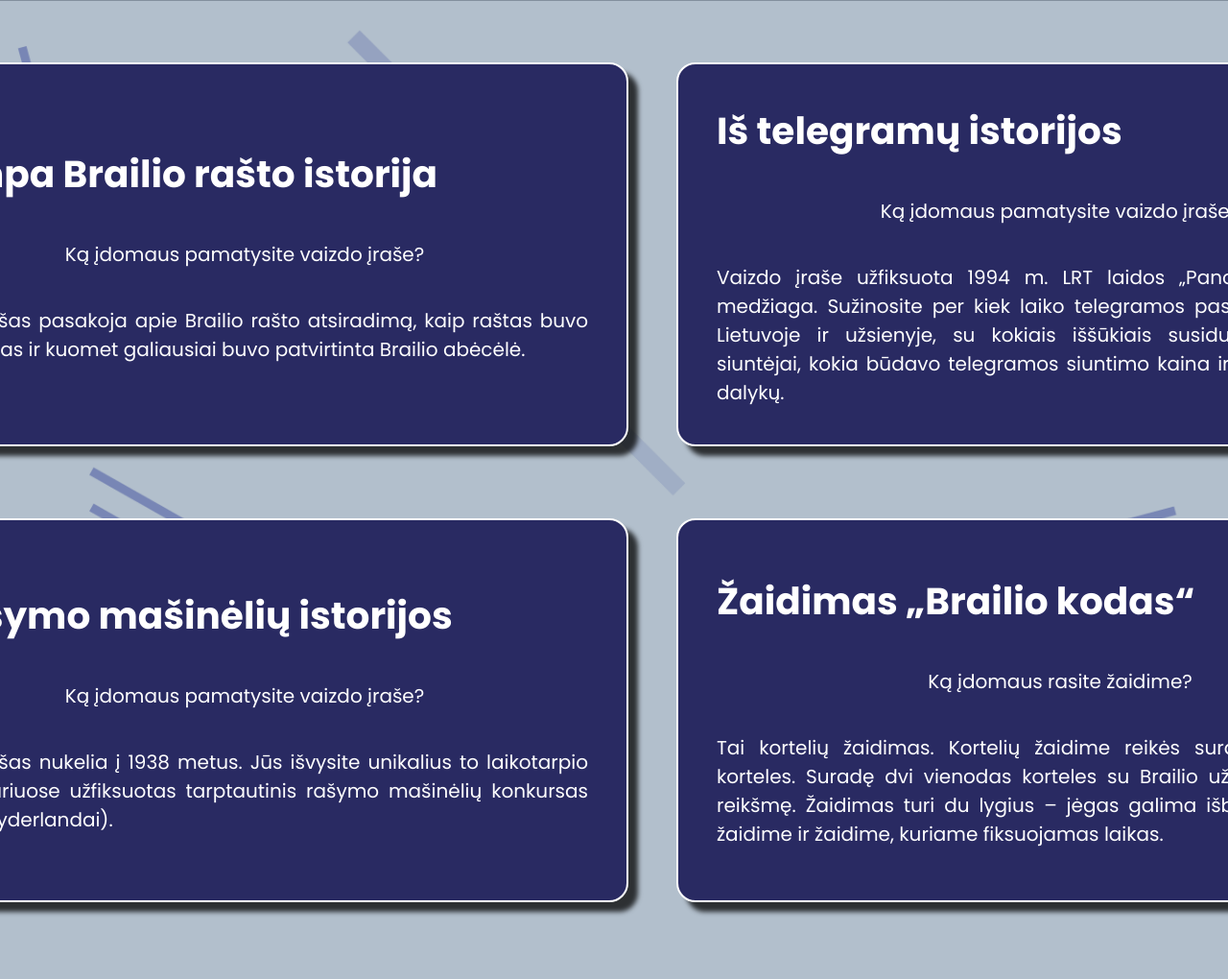
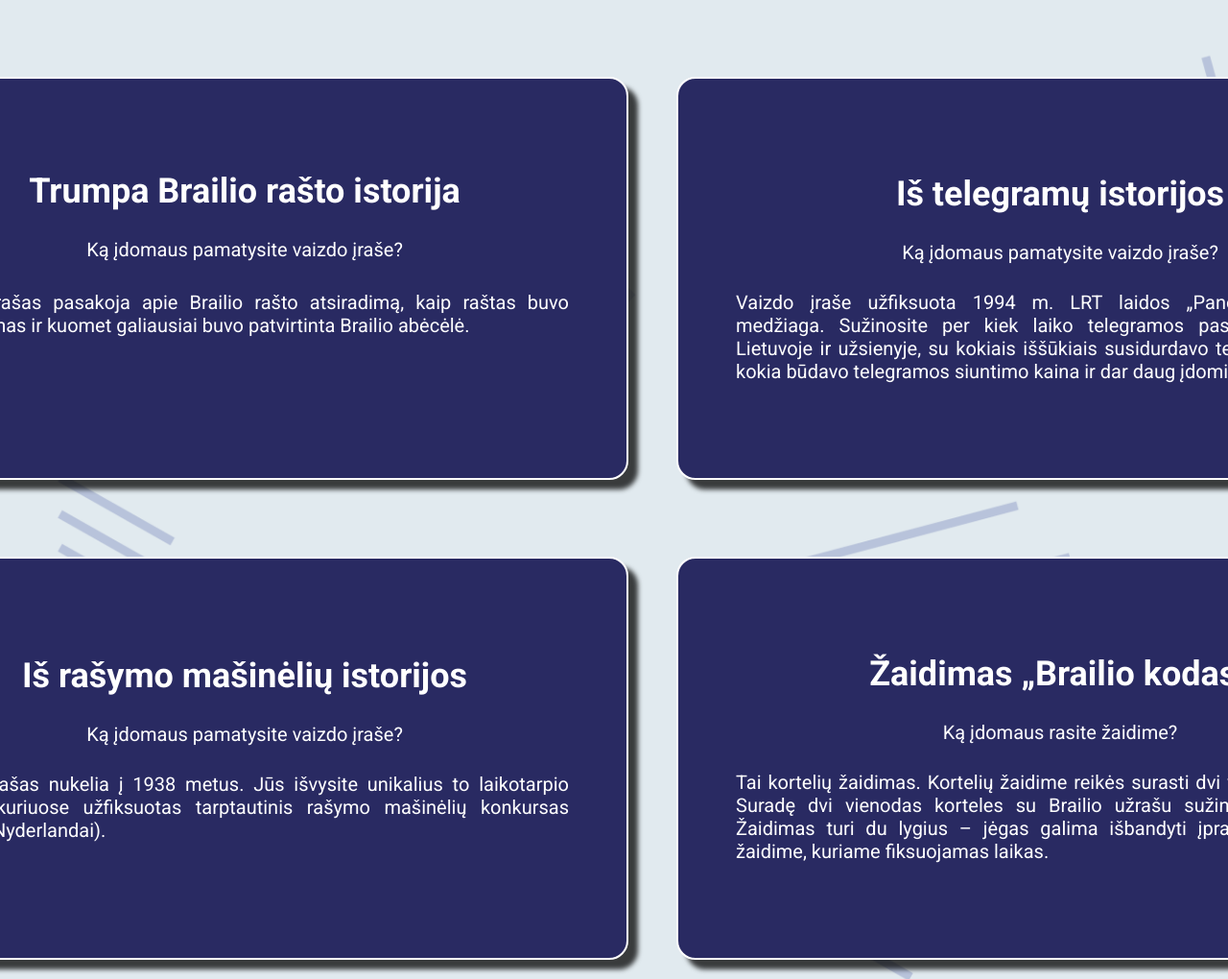
Before and after one commit to ProjectLibrarySim/Exposition-One, a website: page pages/main_second.html in a window 1280 px wide. Shown: the top 1020 px of the page at 96% size. Drawn offline with Linux system fonts and the light colour scheme; files that its build step writes are made by us from their sources.

Commit message:
12 - made style modifications where needed

```diff
--- a/pages/main_second.html
+++ b/pages/main_second.html
@@ -17,13 +17,13 @@
              </button>
            </a>
         </div>
-          <div class="">
+          <div class="row">
             <div>
               <a href="theme_one.html">
                 <button class="main_menu_button">
-                  <h2>Trumpa Brailio rašto istorija</h2><br>
-                  <p>Ką įdomaus pamatysite vaizdo įraše?</p><br>
-                  <p>Vaizdo įrašas pasakoja apie Brailio rašto atsiradimą, kaip raštas buvo tobulinamas ir kuomet galiausiai buvo patvirtinta Brailio abėcėlė.</p>
+                  <h2 id="special">Trumpa Brailio rašto istorija</h2><br>
+                  <p  id="center" class="special2">Ką įdomaus pamatysite vaizdo įraše?</p>
+                  <p class="special3">Vaizdo įrašas pasakoja apie Brailio rašto atsiradimą, kaip raštas buvo tobulinamas ir kuomet galiausiai buvo patvirtinta Brailio abėcėlė.</p>
                 </button>
               </a>
             </div>
@@ -31,18 +31,18 @@
               <a href="theme_two.html">
                 <button class="main_menu_button">
                   <h2>Iš rašymo mašinėlių istorijos</h2><br>
-                  <p>Ką įdomaus pamatysite vaizdo įraše?</p><br>
-                  <p>Vaizdo įrašas nukelia į 1938 metus. Jūs išvysite unikalius to laikotarpio kadrus, kuriuose užfiksuotas tarptautinis rašymo mašinėlių konkursas Hagoje (Nyderlandai).</p>
+                  <p id="center">Ką įdomaus pamatysite vaizdo įraše?</p><br>
+                  <p class="special4">Vaizdo įrašas nukelia į 1938 metus. Jūs išvysite unikalius to laikotarpio kadrus, kuriuose užfiksuotas tarptautinis rašymo mašinėlių konkursas Hagoje (Nyderlandai).</p>
                 </button>
               </a>
             </div>
           </div>
-          <div class="">
+          <div class="row">
             <div>
               <a href="theme_three.html">
                 <button class="main_menu_button">
                   <h2>Iš telegramų istorijos</h2><br>
-                  <p>Ką įdomaus pamatysite vaizdo įraše?</p><br>
+                  <p id="center">Ką įdomaus pamatysite vaizdo įraše?</p><br>
                   <p>Vaizdo įraše užfiksuota 1994 m. LRT laidos „Panorama“ archyvinė medžiaga. Sužinosite per kiek laiko telegramos pasiekdavo adresatą Lietuvoje ir užsienyje, su kokiais iššūkiais susidurdavo telegramų siuntėjai, kokia būdavo telegramos siuntimo kaina ir dar daug įdomių dalykų.</p>
                 </button>
               </a>
@@ -51,7 +51,7 @@
               <a href="game_main.html">
                 <button class="main_menu_button">
                   <h2>Žaidimas „Brailio kodas“</h2><br>
-                  <p>Ką įdomaus rasite žaidime?</p><br>
+                  <p id="center">Ką įdomaus rasite žaidime?</p><br>
                   <p>Tai kortelių žaidimas. Kortelių žaidime reikės surasti dvi vienodas korteles. Suradę dvi vienodas korteles su Brailio užrašu sužinosite jų reikšmę. Žaidimas turi du lygius – jėgas galima išbandyti įprastame žaidime ir žaidime, kuriame fiksuojamas laikas.</p>
                 </button>
               </a>
--- a/scss/game/game_main.scss
+++ b/scss/game/game_main.scss
@@ -3,7 +3,7 @@
 .background_picture_game {
   width: 100%;
   height: 1080px;
-  background: url("../images/background/fonas.png") no-repeat;
+  background: url("../images/background/fonas2.png") no-repeat;
   background-position: center;
   background-size: cover;
 
--- a/scss/game/game_with_time.scss
+++ b/scss/game/game_with_time.scss
@@ -136,14 +136,14 @@ body{
   border-radius: 7px;
   background: $backgroundThemeThreeColor;
   // height: calc(100% / 4 - 30px);
-  justify-content: space-between;
+  justify-content: space-around;
   box-shadow: 0 3px 10px rgba(0,0,0,0.1);
 }
 .details p{
   font-size: 18px;
   height: 17px;
   padding-right: 18px;
-  border-right: 1px solid #ccc;
+  // border-right: 1px solid #ccc;
   color: $buttonBackground;
 }
 .details p span{
--- a/scss/main_menu/main_second.scss
+++ b/scss/main_menu/main_second.scss
@@ -5,7 +5,7 @@
 .background_picture_second {
   width: 100%;
   height: 1080px;
-  background: url("../images/background/fonas.png") no-repeat;
+  background: url("../images/background/fonas2.png") no-repeat;
   background-position: center;
   background-size: cover;
 
@@ -17,22 +17,59 @@
   width: 100%;
   height: 100%;
 
+  .row {
+    display: flex;
+    flex-direction: column;
+    justify-content: space-evenly;
+    height: 1080px;
+  }
+
   .main_menu_button {
     // width: 264px;
     // height: 100px;
     text-align: justify;
     width: 800px;
-    height: 400px;
-    font-size: 26px;
+    height: 420px;
+    font-size: 24px;
     border-radius: 20px;
     margin-right: 50px;
-    margin-bottom: 75px;
-    padding: 40px;
+    // margin-bottom: 75px;
+    padding: 60px;
     background-color: $buttonBackground;
     color: $buttonTextColor;
     border: 2px solid $buttonBorderColor;
     transition: ease-in-out 0.8s;
     box-shadow: 10px 10px 5px 0px rgba(0,0,0,0.75);
+
+    h2 {
+      text-align: center;
+      // margin-bottom: 50px;
+    }
+
+    p {
+      width: 100%;
+    }
+
+    #special {
+      margin-bottom: 0px;
+    }
+
+    .special2 {
+      margin-bottom: 31px;
+    }
+
+    .special3 {
+      margin-bottom: 51px;
+    }
+
+    .special4 {
+      margin-bottom: 21px;
+    }
+
+    #center {
+      text-align: center;
+    }
+
 
   }
 
@@ -42,7 +79,7 @@
     font-size: 35px;
     border-radius: 50px;
     margin-right: 50px;
-      margin-bottom: 75px;
+      margin-bottom: 25px;
     padding: 10px;
     background-color: $buttonBackground;
     color: $buttonTextColor;
--- a/scss/style.scss
+++ b/scss/style.scss
@@ -10,12 +10,13 @@
 @import "scss/page_transition.scss";
 @import "scss/theme_two_main.scss";
 @import url('https://fonts.googleapis.com/css2?family=Poppins:wght@400;500;600;700;800&display=swap');
+@import url('https://fonts.googleapis.com/css2?family=Roboto:wght@400;500;700&display=swap');
 
 * {
   margin: 0;
   padding: 0;
   box-sizing: border-box;
-  font-family: 'Poppins', sans-serif;
+  font-family: 'Roboto', sans-serif;
   scroll-behavior: smooth;
 }
 
--- a/scss/theme_one.scss
+++ b/scss/theme_one.scss
@@ -1,5 +1,5 @@
 .theme_one_background {
-  background: url("../images/background/fonas.png") no-repeat;
+  background: url("../images/background/fonas2.png") no-repeat;
   width: 100%;
   height: 1080px;
   background-position: center;
--- a/scss/theme_three.scss
+++ b/scss/theme_three.scss
@@ -1,5 +1,5 @@
 .theme_three_background {
-  background: url("../images/background/fonas.png") no-repeat;
+  background: url("../images/background/fonas2.png") no-repeat;
   width: 100%;
   height: 1080px;
   background-position: center;
```
Also changed, not shown: app/css/style.css.
